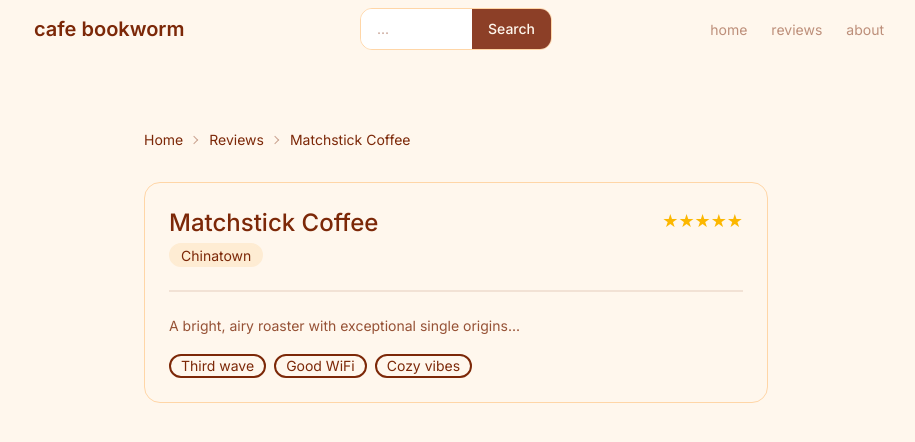
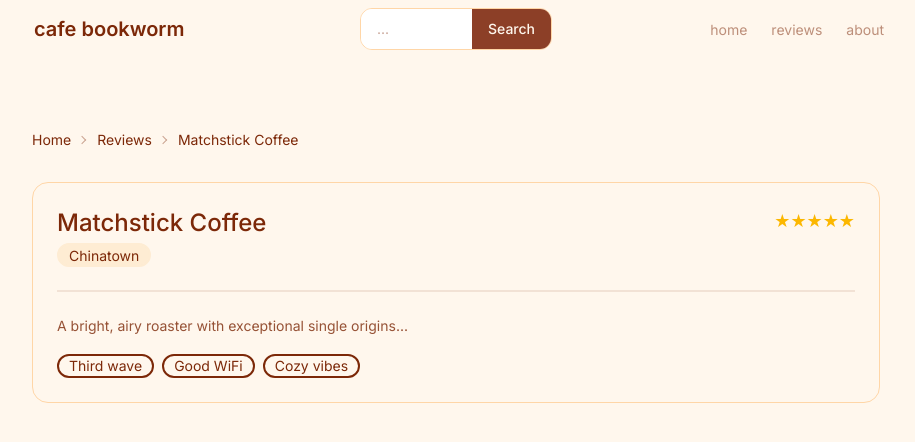
Before and after one commit to yangela1/cafe-bookworm, a Next.js app: page /reviews/matchstick-coffee in a window 1280 px wide. Shown: the top 442 px of the page, without its empty margins (184-1099 px from the left). Built offline with nearby package versions, Linux system fonts and the light colour scheme.

Commit message:
update page width

```diff
--- a/app/reviews/[slug]/page.tsx
+++ b/app/reviews/[slug]/page.tsx
@@ -8,7 +8,7 @@
   if (!cafe) notFound()
 
   return (
-    <main className="max-w-2xl mx-auto px-6 py-10">
+    <main className="max-w mx-auto px-6 py-10">
       <div className="breadcrumbs text-sm mb-6">
         <ul>
           <li><a href="/">Home</a></li>
```
